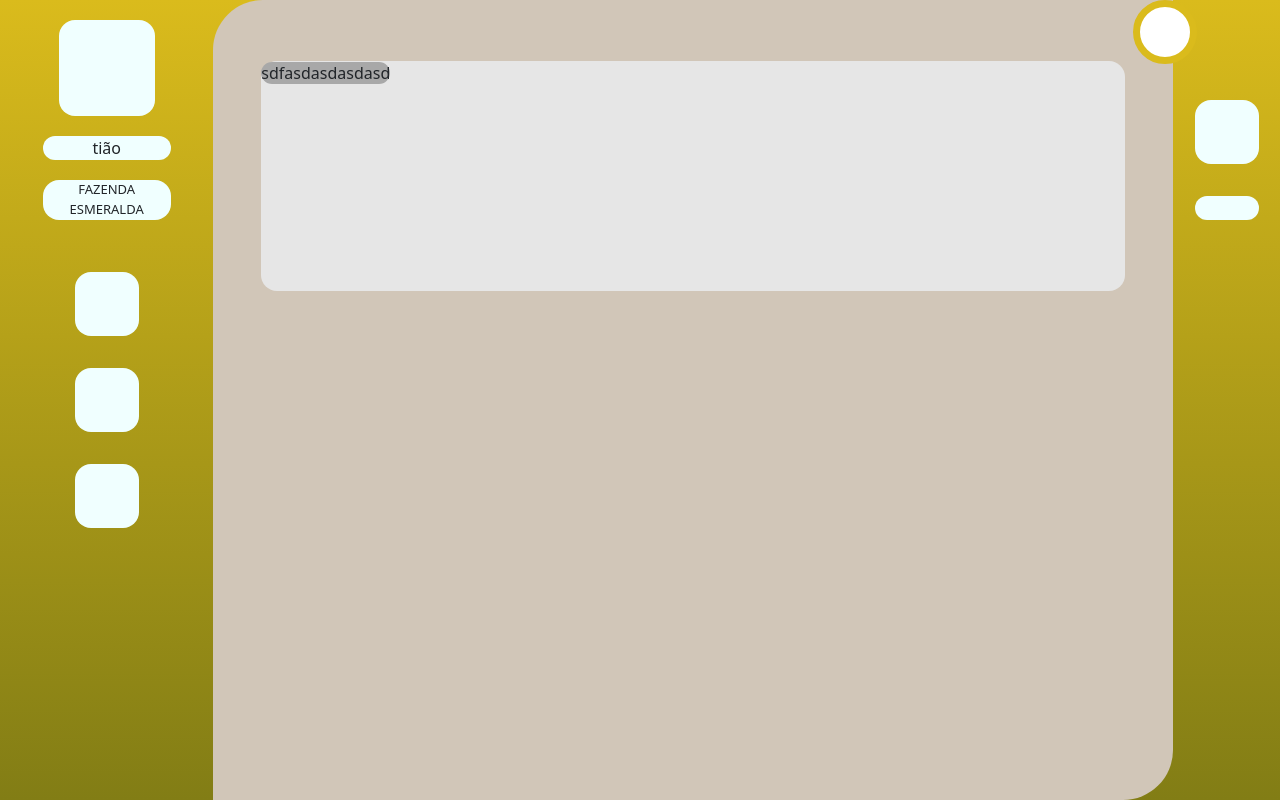
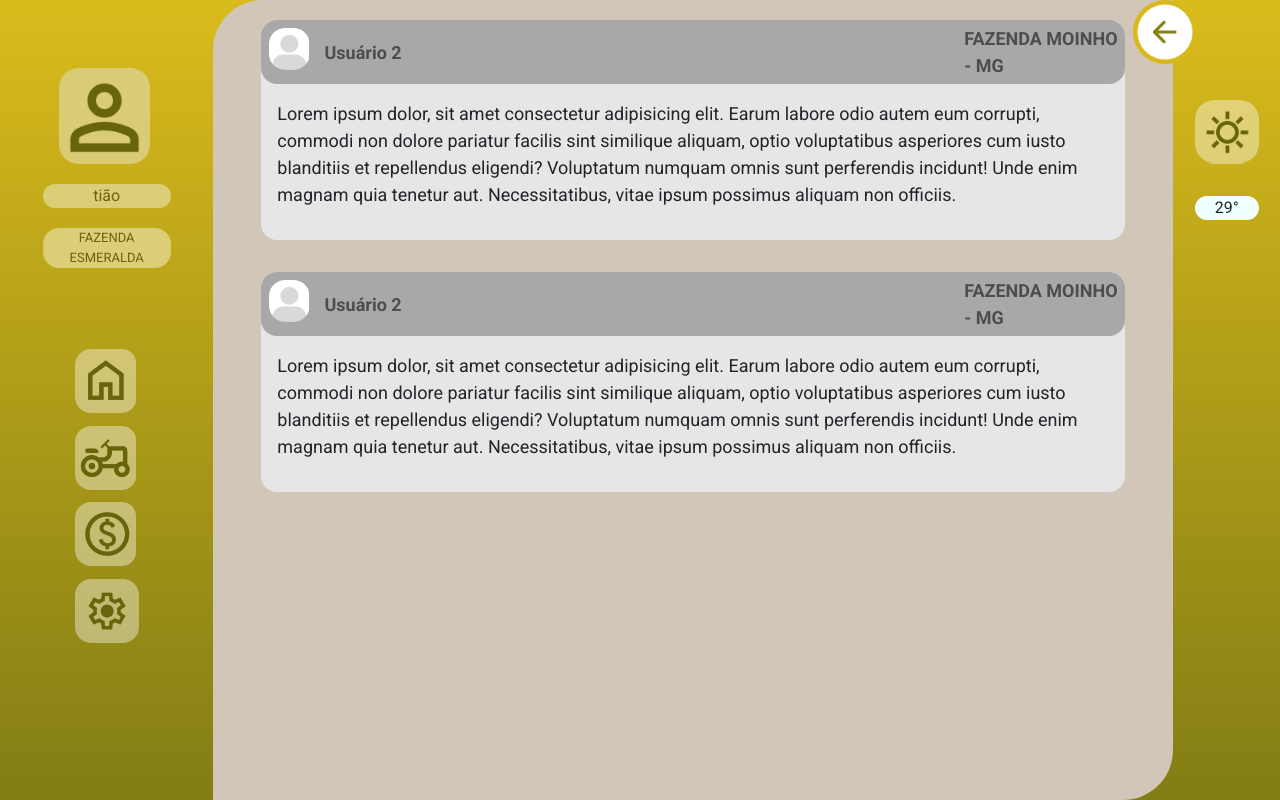
Before and after one commit to ICEI-PUC-Minas-PMV-SI/pmv-si-2024-1-pe1-t6-si_t6_app_web_1osem2024_gp05, a plain HTML site: page src/index.html in a window 1280 px wide. Drawn offline with nearby package versions, Linux system fonts and the light colour scheme.

Commit message:
finalizado pagina index
ok

```diff
--- a/src/css/style.css
+++ b/src/css/style.css
@@ -1,6 +1,8 @@
+
 /* base do template */
 
 .corpo {
+    font-family: 'Roboto';
     height: 100vh;
     width: 100vw;
     padding: 0;
@@ -35,20 +37,25 @@
     align-items: center;
     justify-content: space-evenly;
     height: 15rem;
+    margin-top: 3rem;
+    color: #67640C;
 }
 
 .foto_perfil{
     width: 6rem;
     height: 6rem;
     border-radius: 1rem;
-    background-color: azure;
+    background: url("../img/icons/profile.png");
+    background-size: contain;
+    border: none;
+    background-repeat: no-repeat;
 }
 
 .user_name{
     width: 8rem;
     height: 1.5rem;
     border-radius: 1rem;
-    background-color: azure;
+    background-color: #DCCE76;
     text-align: center;
 }
 
@@ -56,7 +63,7 @@
     width: 8rem;
     height: 2.5rem;
     border-radius: 1rem;
-    background-color: azure;
+    background-color: #DCCE76;
     text-align: center;
     font-size: small;
 }
@@ -71,6 +78,18 @@
     align-items: center;
     justify-content: space-evenly;
     height: 20rem;
+    margin-top: 3rem;
+}
+
+.btn_home{
+    width: 4rem;
+    height: 4rem;
+    border-radius: 1rem;
+    background-color: azure;
+    background: url("../img/icons/home.png");
+    background-size: contain;
+    border: none;
+    background-repeat: no-repeat;
 }
 
 .btn_control{
@@ -78,13 +97,22 @@
     height: 4rem;
     border-radius: 1rem;
     background-color: azure;
+    background: url("../img/icons/control.png");
+    background-size: contain;
+    border: none;
+    background-repeat: no-repeat;
 }
+
 
 .btn_economic{
     width: 4rem;
     height: 4rem;
     border-radius: 1rem;
     background-color: azure;
+    background: url("../img/icons/economic.png");
+    background-size: contain;
+    border: none;
+    background-repeat: no-repeat;
 }
 
 .btn_config{
@@ -92,6 +120,10 @@
     height: 4rem;
     border-radius: 1rem;
     background-color: azure;
+    background: url("../img/icons/config.png");
+    background-size: contain;
+    border: none;
+    background-repeat: no-repeat;
 }
 
 
@@ -111,13 +143,18 @@
     height: 4rem;
     border-radius: 1rem;
     background-color: azure;
+    background: url("../img/icons/clima.png");
+    background-size: contain;
+    border: none;
 }
+
 
 .temp{
     width: 4rem;
     height: 1.5rem;
     border-radius: 1rem;
     background-color: azure;
+    text-align: center;
 }
 
 .btn_open{
@@ -125,14 +162,18 @@
     right: 6.5%;
     width: 4rem;
     height: 4rem;
-    border-radius: 3rem;
-    border: 7px solid  #DABB1C;
-    background-color: #ffffff;
+    background: url(../img/icons/seta_abre.png);
+    background-size: contain;
+    border: none;
 }
 
 
 /*  FEED CENTRAL  */
 
+
+.feed{
+    padding-top: 5rem;
+}
 
 .feed_noticias {
     display: flex;
@@ -149,11 +190,37 @@
     width: 90%;
     height: 80%;
     border-radius: 1rem;
+    display: flex;
+    flex-direction: column;
 }
 
 .user {
     background-color: rgb(168, 168, 168);
-    width: 630px;
-    height: 5rem;
+    width: 100%;
+    height: 4rem;
     border-radius: 1rem;
+    display: flex;
+    justify-content: flex-start;
+    align-items: center;
+    color: #4D4D4D;
+    font-weight: 700;
+    font-size: large;
 }
+
+.ft_perfil{
+    background: url(../img/icons/user_feed.png);
+    width: 3rem;
+    height: 3rem;
+    margin: 0 1rem 0 .5rem;
+    background-size: contain;
+    background-repeat: no-repeat;
+}
+
+.nome_perfil{
+    width: 49rem;
+}
+
+.post {
+    padding: 1rem;
+    font-size: large;
+}
--- a/src/index.html
+++ b/src/index.html
@@ -9,6 +9,10 @@
     <link href="https://cdn.jsdelivr.net/npm/bootstrap@5.2.3/dist/css/bootstrap.min.css" rel="stylesheet"
         integrity="sha384-rbsA2VBKQhggwzxH7pPCaAqO46MgnOM80zW1RWuH61DGLwZJEdK2Kadq2F9CUG65" crossorigin="anonymous">
     <link rel="stylesheet" href="css/style.css">
+
+    <link rel="preconnect" href="https://fonts.googleapis.com">
+<link rel="preconnect" href="https://fonts.gstatic.com" crossorigin>
+<link href="https://fonts.googleapis.com/css2?family=Roboto:ital,wght@0,100;0,300;0,400;0,500;0,700;0,900;1,100;1,300;1,400;1,500;1,700;1,900&display=swap" rel="stylesheet">
 </head>
 
 <body>
@@ -21,9 +25,8 @@
                 <div class="col-2 tam_vertical">
                     <nav class="menu">
                         <div class="profile">
-                            <span class="foto_perfil">
-
-                            </span>
+                            <button class="foto_perfil">
+                            </button>
                             <span class="user_name">
                                 tião
                             </span>
@@ -33,15 +36,18 @@
                         </div>
 <!-- BOTOES CONFIGURAÇÃO -->
                         <div class="buttons">
-                            <span class="btn_control">
+                            <button class="btn_home">
 
-                            </span>
-                            <span class="btn_economic">
+                            </button>
+                            <button class="btn_control">
 
-                            </span>
-                            <span class="btn_config">
+                            </button>
+                            <button class="btn_economic">
 
-                            </span>
+                            </button>
+                            <button class="btn_config">
+
+                            </button>
                         </div>
 
 
@@ -54,34 +60,69 @@
                     <div class="feed_noticias">
                         <div class="noticia">
                             <span class="user">
-                                sdfasdasdasdasd
+                                <div class="ft_perfil"></div>
+                                <div class="nome_perfil">
+                                    Usuário 2
+                                </div>
+                                <div class="fazenda_perfil">
+                                    FAZENDA MOINHO - MG
+                                </div>
                             </span>
                             <span class="post">
+                                <p>Lorem ipsum dolor, sit amet consectetur adipisicing elit. Earum labore odio autem eum corrupti, commodi non dolore pariatur facilis sint similique aliquam, optio voluptatibus asperiores cum iusto blanditiis et repellendus eligendi? Voluptatum numquam omnis sunt perferendis incidunt! Unde enim magnam quia tenetur aut. Necessitatibus, vitae ipsum possimus aliquam non officiis.
 
+                                </p>
                             </span>
                         </div>
+
+
+                        <div class="noticia">
+                            <span class="user">
+                                <div class="ft_perfil"></div>
+                                <div class="nome_perfil">
+                                    Usuário 2
+                                </div>
+                                <div class="fazenda_perfil">
+                                    FAZENDA MOINHO - MG
+                                </div>
+                            </span>
+                            <span class="post">
+                                <p>Lorem ipsum dolor, sit amet consectetur adipisicing elit. Earum labore odio autem eum corrupti, commodi non dolore pariatur facilis sint similique aliquam, optio voluptatibus asperiores cum iusto blanditiis et repellendus eligendi? Voluptatum numquam omnis sunt perferendis incidunt! Unde enim magnam quia tenetur aut. Necessitatibus, vitae ipsum possimus aliquam non officiis.
+                                </p>
+                            </span>
+                        </div>
+
 
 
                     </div>
                 </div>
 
+
+
+
+
+
+
+
+
+
 <!-- MENU LATERAL DIREITA (CLIMA) -->
                 <div class="col-1 tam_vertical">
                     <span class="menu_clima">
-                        <span class="condicao_tempo">
+                        <button class="condicao_tempo">
 
-                        </span>
+                        </button>
                         <span class="temp">
-
+                            29°
                         </span>
 
                     </span>
 
                 </div>
 
-                <span class="btn_open">
+                <button class="btn_open">
 
-                </span>
+                </button>
 
             </div>
         </div>
```
Also changed, not shown: src/img/icons/clima.png (added), src/img/icons/config.png (added), src/img/icons/control.png (added), src/img/icons/economic.png (added), src/img/icons/home.png (added), src/img/icons/profile.png (added), src/img/icons/seta_abre.png (added), src/img/icons/user_feed.png (added).
